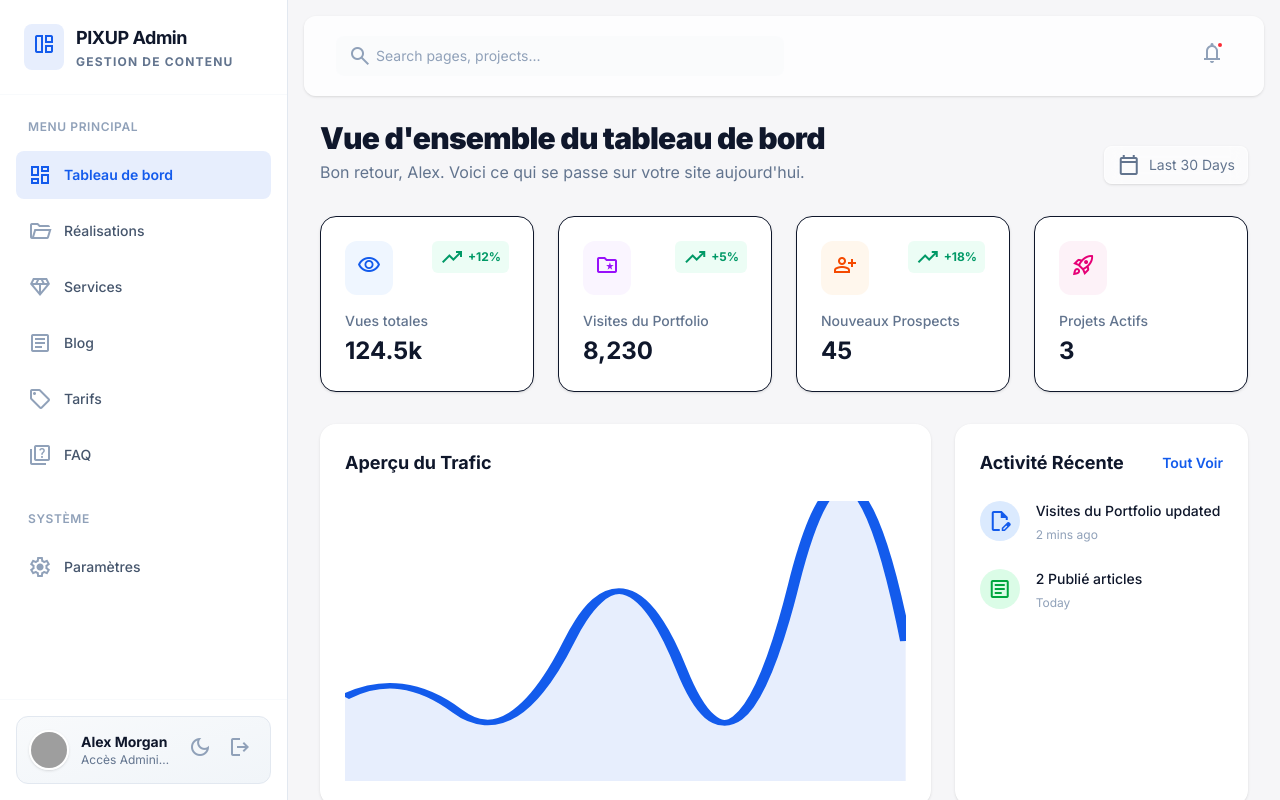
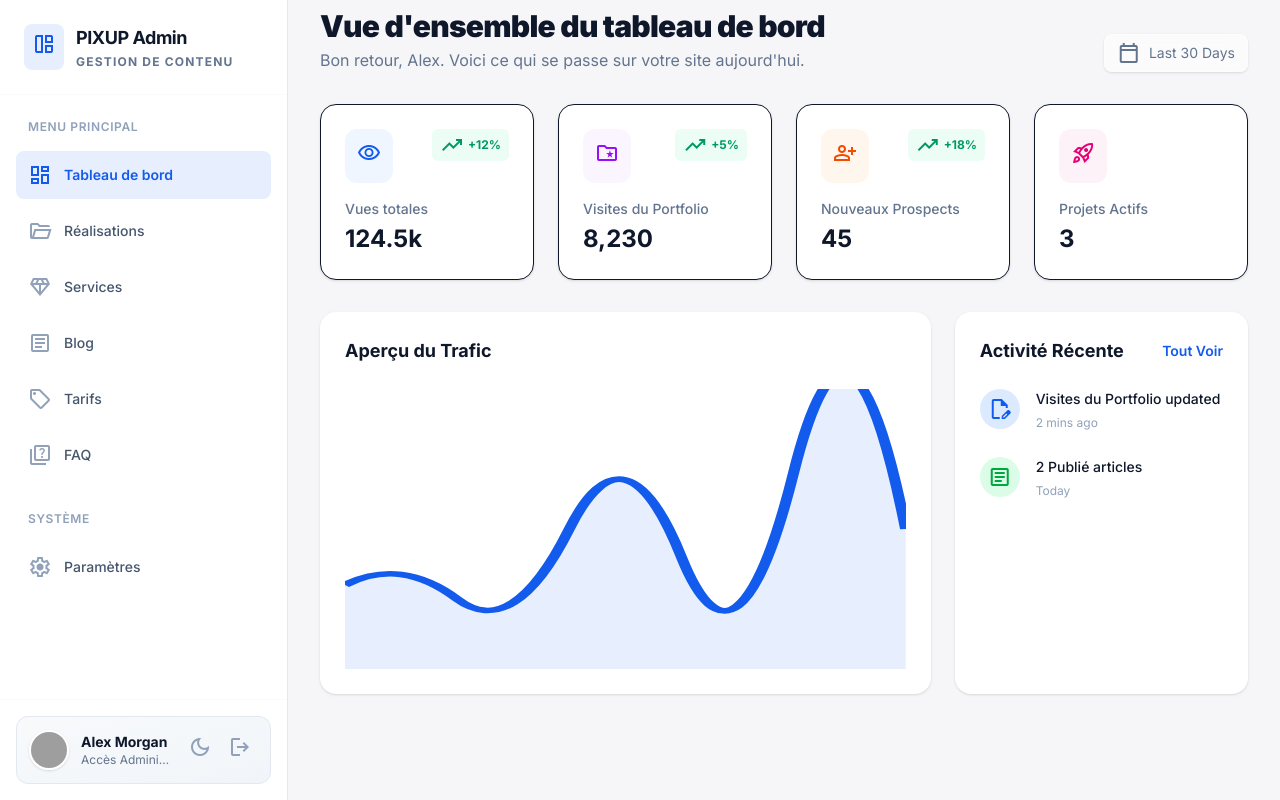
Before and after one commit to pixupagence-agency/PixUp_origin, a Next.js app: page /admin/dashboard in a window 1280 px wide. Built offline with nearby package versions, Linux system fonts and the light colour scheme; grey boxes are pictures that could not be loaded.

Commit message:
modif header admin

```diff
--- a/src/app/admin/dashboard/page.tsx
+++ b/src/app/admin/dashboard/page.tsx
@@ -18,23 +18,6 @@ export default function AdminDashboard() {
             <AdminSidebar />
             <main className="flex-1 flex flex-col h-full overflow-hidden relative">
                 {/* Top Header */}
-                <header className="h-20 px-8 flex items-center justify-between shrink-0 glass-panel z-10 m-4 rounded-xl shadow-sm border-white/40 dark:border-slate-800/40 bg-white/80 dark:bg-slate-900/80 transition-colors">
-                    <div className="flex items-center gap-4 flex-1">
-                        <button className="md:hidden text-slate-500">
-                            <span className="material-symbols-outlined">menu</span>
-                        </button>
-                        <div className="relative w-full max-w-md hidden md:block">
-                            <span className="material-symbols-outlined absolute left-3 top-1/2 -translate-y-1/2 text-slate-400 text-lg">search</span>
-                            <input className="w-full bg-slate-50/50 dark:bg-slate-800/50 border-slate-200 dark:border-slate-700 pl-10 pr-4 py-2.5 rounded-lg text-sm focus:ring-2 focus:ring-primary/20 focus:border-primary transition-all-300 placeholder-slate-400 dark:text-white" placeholder="Search pages, projects..." type="text" />
-                        </div>
-                    </div>
-                    <div className="flex items-center gap-4">
-                        <button className="relative p-2 text-slate-400 hover:text-primary transition-colors rounded-lg hover:bg-slate-50 dark:hover:bg-slate-800">
-                            <span className="material-symbols-outlined">notifications</span>
-                            <span className="absolute top-2 right-2 h-2 w-2 rounded-full bg-red-500 border-2 border-white"></span>
-                        </button>
-                    </div>
-                </header>
 
                 {/* Scrollable Content Area */}
                 <div className="flex-1 overflow-y-auto px-4 pb-8 md:px-8">
```
